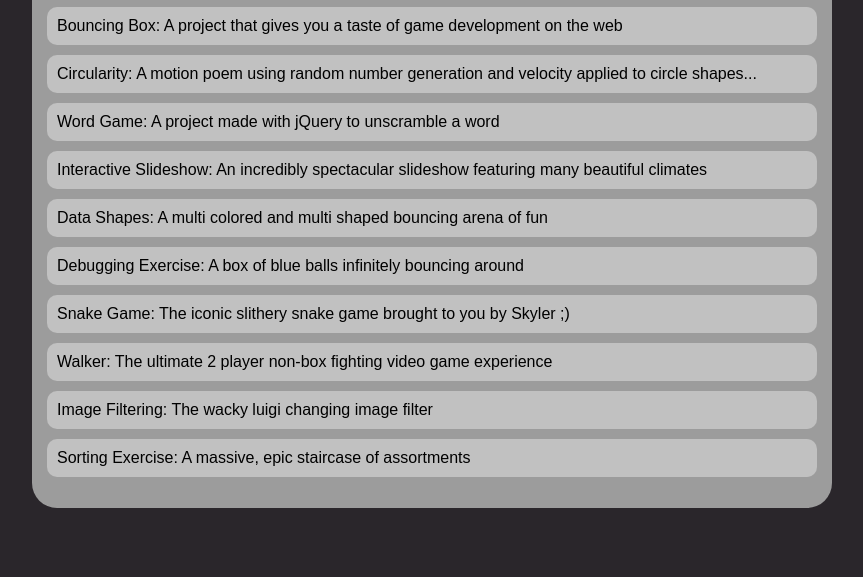
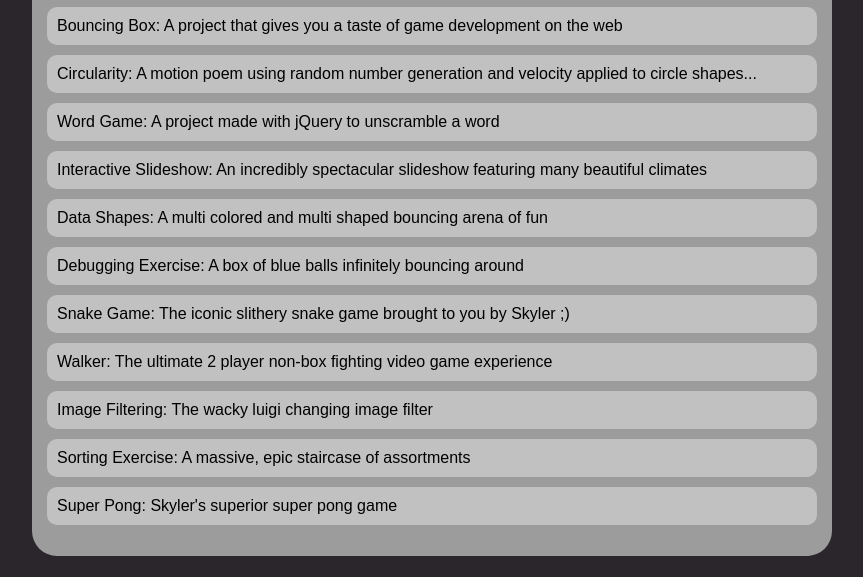
Before and after one commit to Skyler-Haab1/SkylerHaab.github.io, a plain HTML site: page portfolio.html in a window 1280 px wide. Shown: the part 223-800 px from the top of the page, without its empty margins (208-1071 px from the left). Drawn offline with Linux system fonts and the light colour scheme.

Commit message:
add portfolio.html file

```diff
--- a/portfolio.html
+++ b/portfolio.html
@@ -32,6 +32,7 @@
           <li><a href="asd-projects/walker/">Walker: The ultimate 2 player non-box fighting video game experience</a></li>
           <li><a href="asd-projects/image-filtering/">Image Filtering: The wacky luigi changing image filter</a></li>
           <li><a href="asd-projects/sorting-exercise/">Sorting Exercise: A massive, epic staircase of assortments</a></li>
+          <li><a href="asd-projects/pong/">Super Pong: Skyler's superior super pong game</a></li>
         </ul>
     </div>
 </main>
```
